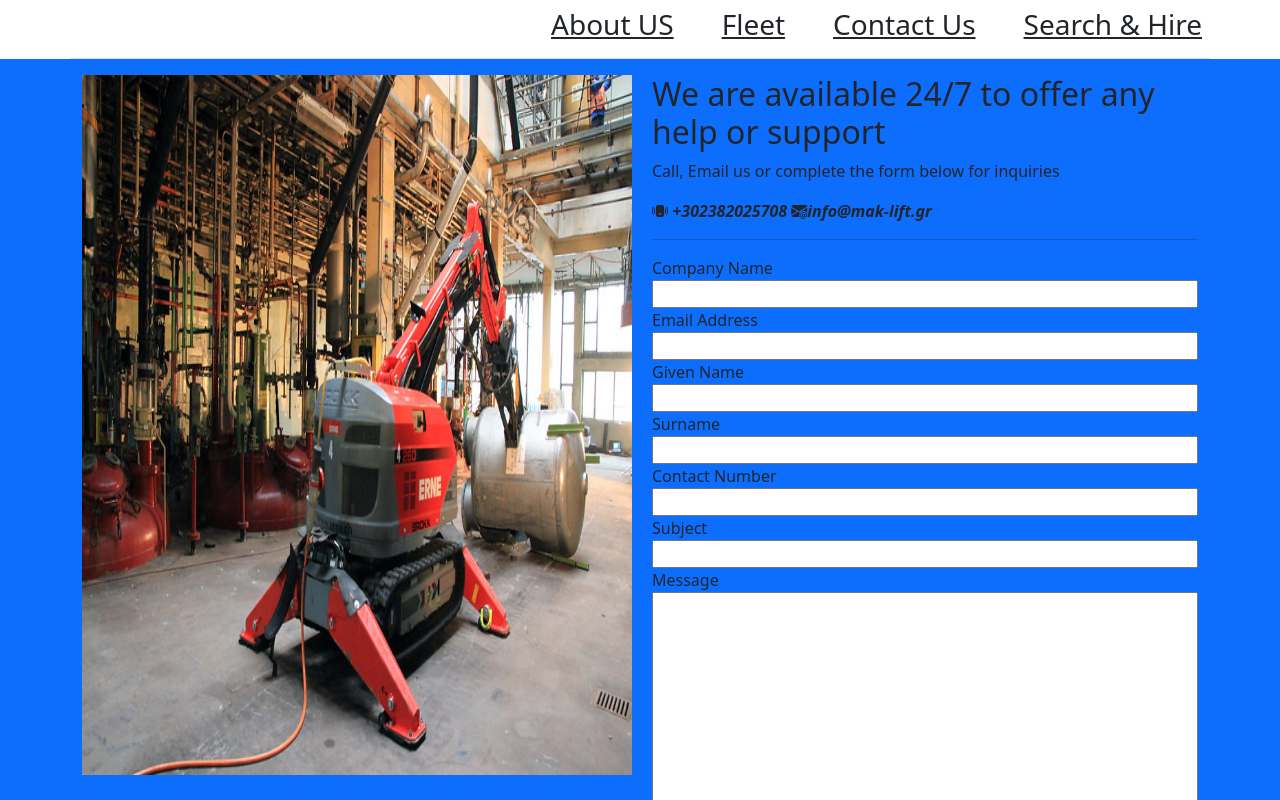
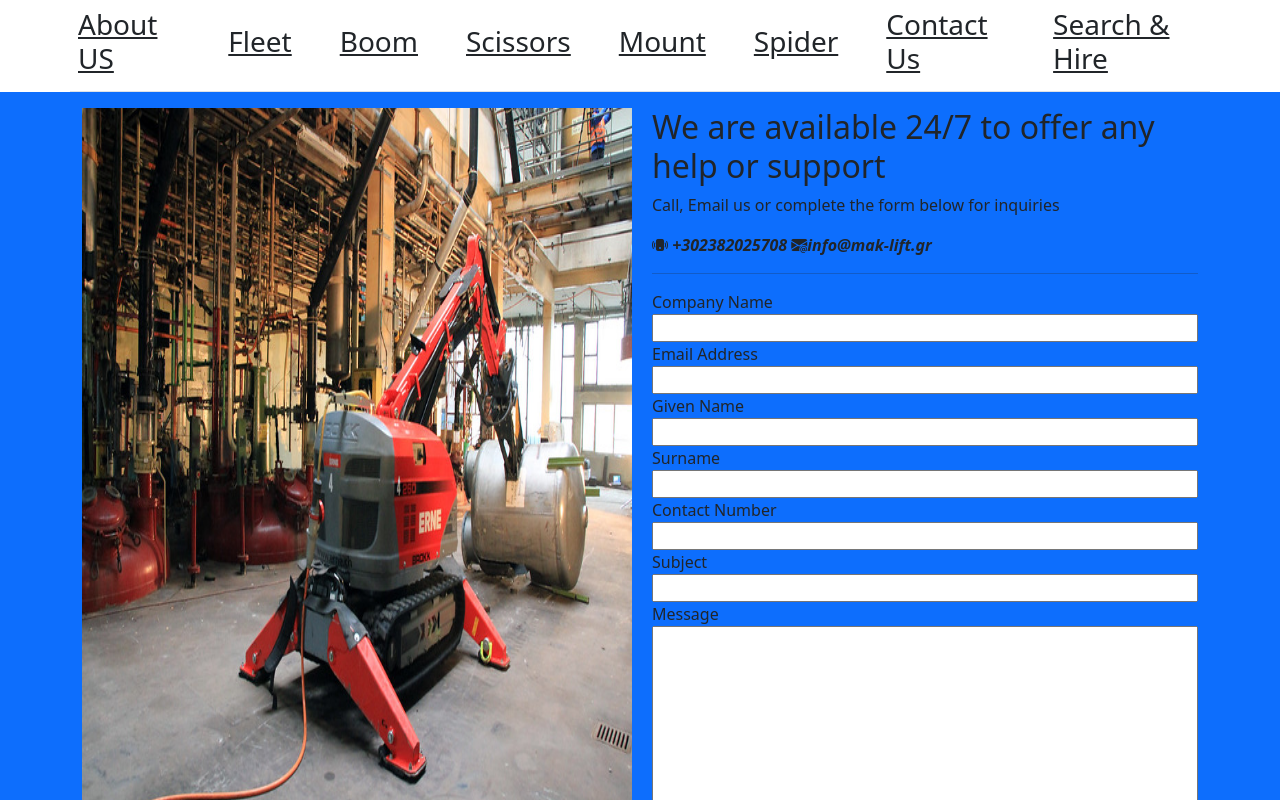
Before and after one commit to nikomakr/mak-lift, a React (Vite) app: page /contactUs in a window 1280 px wide. Shown: the top 800 px of the page. Built offline with nearby package versions, Linux system fonts and the light colour scheme.

Commit message:
fixed niko branch

```diff
--- a/src/App.jsx
+++ b/src/App.jsx
@@ -1,6 +1,6 @@
 import './App.css';
 // import { BrowserRouter as Router, Route, Switch, Outlet } from 'react-router-dom';
-import Footer from './pages/footer';
+import Footer from './components/footer';
 import Navigation from './components/navigation';
 
 import { Outlet } from 'react-router-dom';
--- a/src/components/navigation/index.jsx
+++ b/src/components/navigation/index.jsx
@@ -13,7 +13,11 @@ export default function Navigation({text1, text2, text3, text4}) {
          </div>
          <div className='d-flex justify-content-center align-items-center gap-5 '>
             <h5><a href="/" className='text-dark fs-3'>About US</a></h5>
-            <h5><a href="/#" className='text-dark fs-3'>Fleet</a></h5>
+            <h5><a href="/fleet" className='text-dark fs-3'>Fleet</a></h5>
+            <h5><a href="/boom" className='text-dark fs-3'>Boom</a></h5>
+            <h5><a href="/scissors" className='text-dark fs-3'>Scissors</a></h5>
+            <h5><a href="/mount" className='text-dark fs-3'>Mount</a></h5>
+            <h5><a href="/spider" className='text-dark fs-3'>Spider</a></h5>
             <h5><a href="/contactUs" className='text-dark fs-3'>Contact Us</a></h5>
             <h5><a href="/#" className='text-dark fs-3'>Search & Hire</a></h5>
           </div>
--- a/src/pages/boom/boom.jsx
+++ b/src/pages/boom/boom.jsx
@@ -1,6 +1,4 @@
-
-import React from 'react';
-import BoomCalendar from '../../components/boomCalendar';
+import BoomCalendar from '../../components/boomCalendar/boomCalendar';
 
 function Boom() {
   return (
--- a/src/pages/contactUs/index.jsx
+++ b/src/pages/contactUs/index.jsx
@@ -18,7 +18,7 @@ const ContactUs = () => {
 
                     <p>Call, Email us or complete the form below for inquiries</p>
                  <div>
-                <b> <i className="bi bi-phone-vibrate-fill" hieght="20" width="20"> +302382025708 </i></b>
+                <b> <i className="bi bi-phone-vibrate-fill" height="20" width="20"> +302382025708 </i></b>
 
                <b> <i className="bi bi-envelope-at-fill">info@mak-lift.gr</i> </b>
                </div>
```
Also changed, not shown: src/components/consolidatedCalendar/consolidatedCalendar.jsx (+4 -4 lines).
